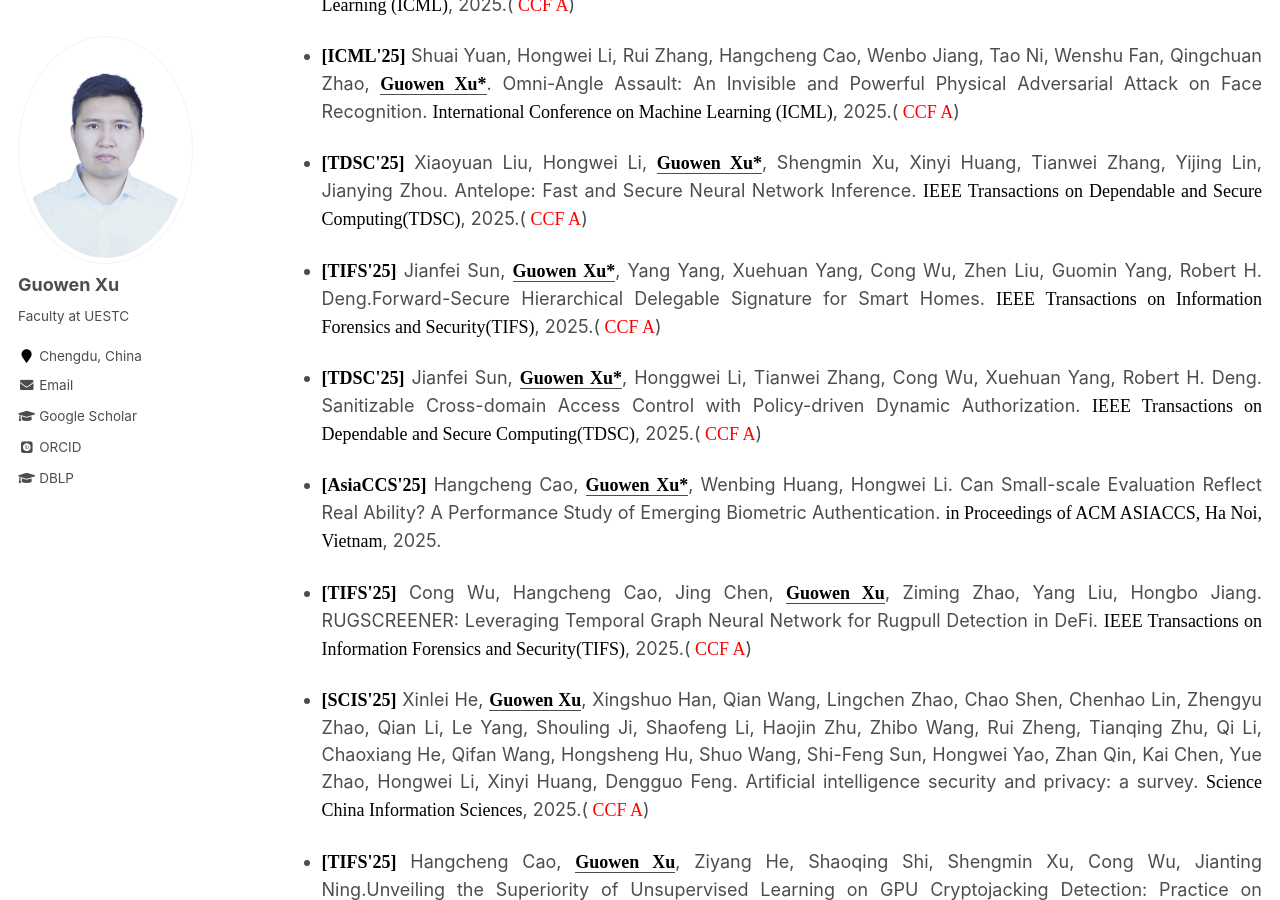
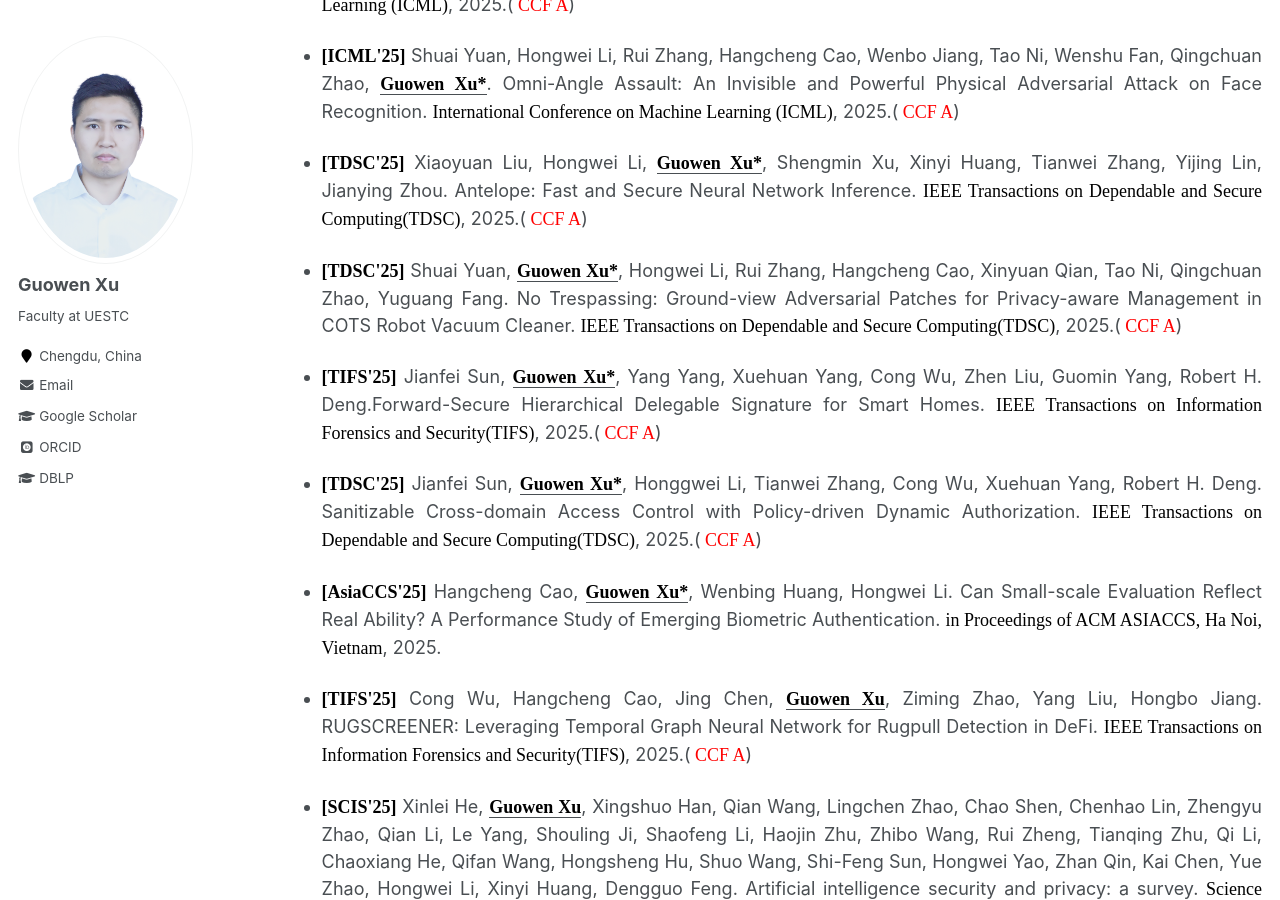
Before and after one commit to Guowen-xu/guowen-xu.github.io, a Jekyll site: the page built from _pages/publications.md, in a window 1280 px wide and 900 px high, scrolled down 487 px. Built offline with Jekyll 4.4.1, drawn with Linux system fonts in a browser that asks for light colours; some web fonts are replaced.

Commit message:
Update publications.md

```diff
--- a/_pages/publications.md
+++ b/_pages/publications.md
@@ -20,6 +20,7 @@ You can find my articles on my [Google Scholar](https://scholar.google.com.hk/ci
 
 * <p align="justify"> <b><font face="Times New Roman" color=black size=4> [TDSC'25]</font></b> Xiaoyuan Liu, Hongwei Li, <u><b><font face="Times New Roman" color=black size=4> Guowen Xu*</font></b></u>, Shengmin Xu, Xinyi Huang, Tianwei Zhang, Yijing Lin, Jianying Zhou. Antelope: Fast and Secure Neural Network Inference. <font face="Times New Roman" color=black size=4> IEEE Transactions on Dependable and Secure Computing(TDSC)</font>, 2025.(<font face="Times New Roman" color=red size=4> CCF A</font>)
 
+* <p align="justify"> <b><font face="Times New Roman" color=black size=4> [TDSC'25]</font></b> Shuai Yuan, <u><b><font face="Times New Roman" color=black size=4> Guowen Xu*</font></b></u>, Hongwei Li, Rui Zhang, Hangcheng Cao, Xinyuan Qian, Tao Ni, Qingchuan Zhao, Yuguang Fang. No Trespassing: Ground-view Adversarial Patches for Privacy-aware Management in COTS Robot Vacuum Cleaner. <font face="Times New Roman" color=black size=4> IEEE Transactions on Dependable and Secure Computing(TDSC)</font>, 2025.(<font face="Times New Roman" color=red size=4> CCF A</font>)
 
 *  <p align="justify">  <b><font face="Times New Roman" color=black size=4> [TIFS'25]</font></b> Jianfei Sun, <u><b><font face="Times New Roman" color=black size=4> Guowen Xu*</font></b></u>, Yang Yang, Xuehuan Yang, Cong Wu, Zhen Liu, Guomin Yang, Robert H. Deng.Forward-Secure Hierarchical Delegable Signature for Smart Homes. <font face="Times New Roman" color=black size=4> IEEE Transactions on Information Forensics and Security(TIFS)</font>, 2025.(<font face="Times New Roman" color=red size=4> CCF A</font>)
 
```
